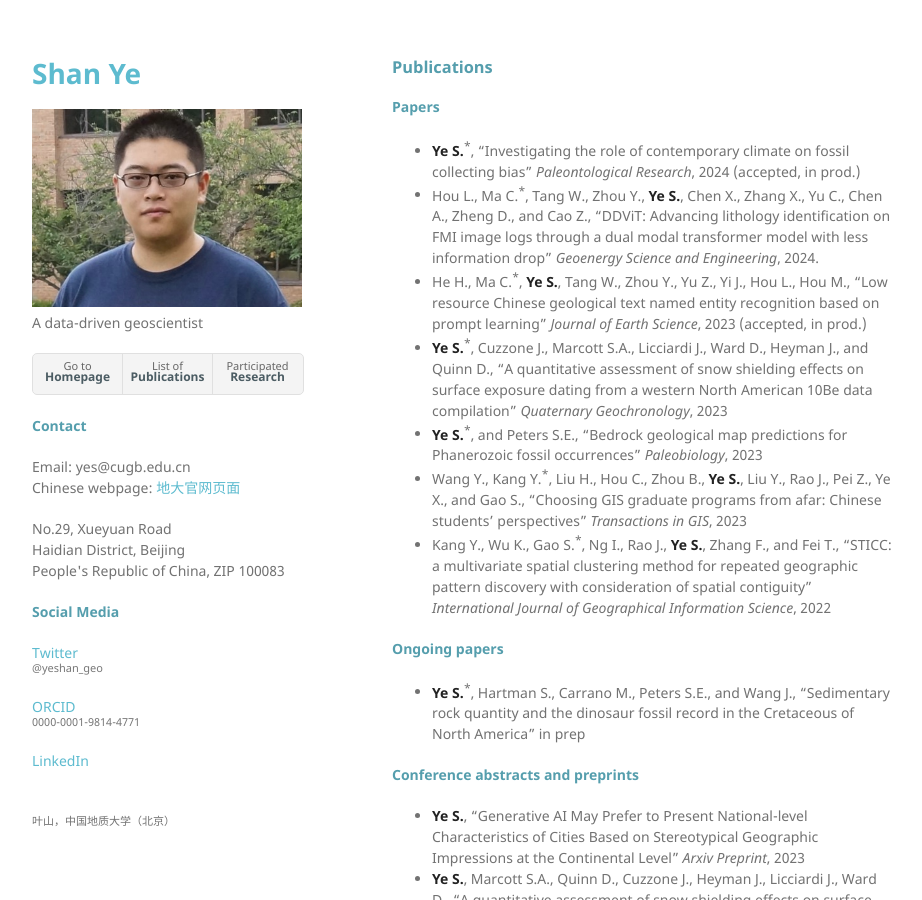
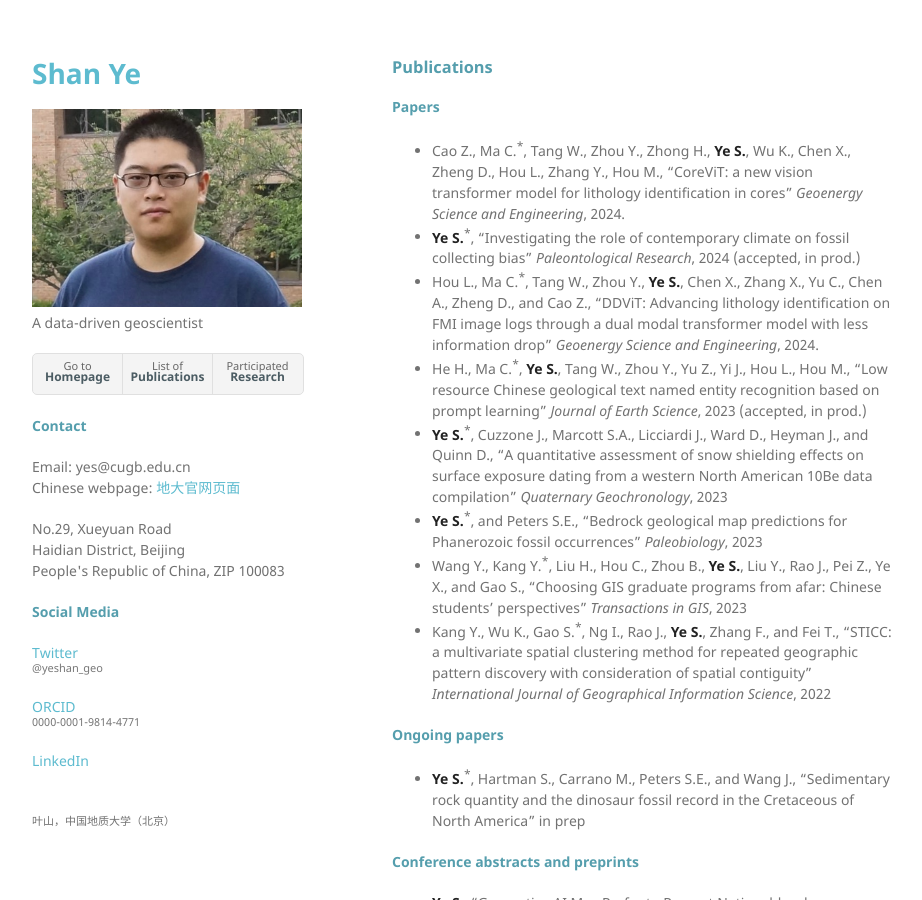
Before and after one commit to yeshan-geo/yeshan-geo.github.io, a Jekyll site: the page built from pages/pub.md, in a window 1280 px wide and 900 px high. Shown: the whole window, without its empty margins (178-1100 px from the left). Built offline with Jekyll 4.4.1, drawn with Linux system fonts in a browser that asks for light colours; our own code applies the rules of GitHub Pages for plain Markdown files.

Commit message:
Update pub.md

```diff
--- a/pages/pub.md
+++ b/pages/pub.md
@@ -1,6 +1,7 @@
 ### Publications
 
 #### Papers
+- Cao Z., Ma C.<sup>*</sup>, Tang W., Zhou Y., Zhong H., **Ye S.**, Wu K., Chen X., Zheng D., Hou L., Zhang Y., Hou M., "CoreViT: a new vision transformer model for lithology identification in cores" _Geoenergy Science and Engineering_, 2024.
 - **Ye S.**<sup>*</sup>, "Investigating the role of contemporary climate on fossil collecting bias" _Paleontological Research_, 2024 (accepted, in prod.)
 - Hou L., Ma C.<sup>*</sup>, Tang W., Zhou Y., **Ye S.**, Chen X., Zhang X., Yu C., Chen A., Zheng D., and Cao Z., "DDViT: Advancing lithology identification on FMI image logs through a dual modal transformer model with less information drop" _Geoenergy Science and Engineering_, 2024.
 - He H., Ma C.<sup>*</sup>, **Ye S.**, Tang W., Zhou Y., Yu Z., Yi J., Hou L., Hou M., "Low resource Chinese geological text named entity recognition based on prompt learning" _Journal of Earth Science_, 2023 (accepted, in prod.)
```
